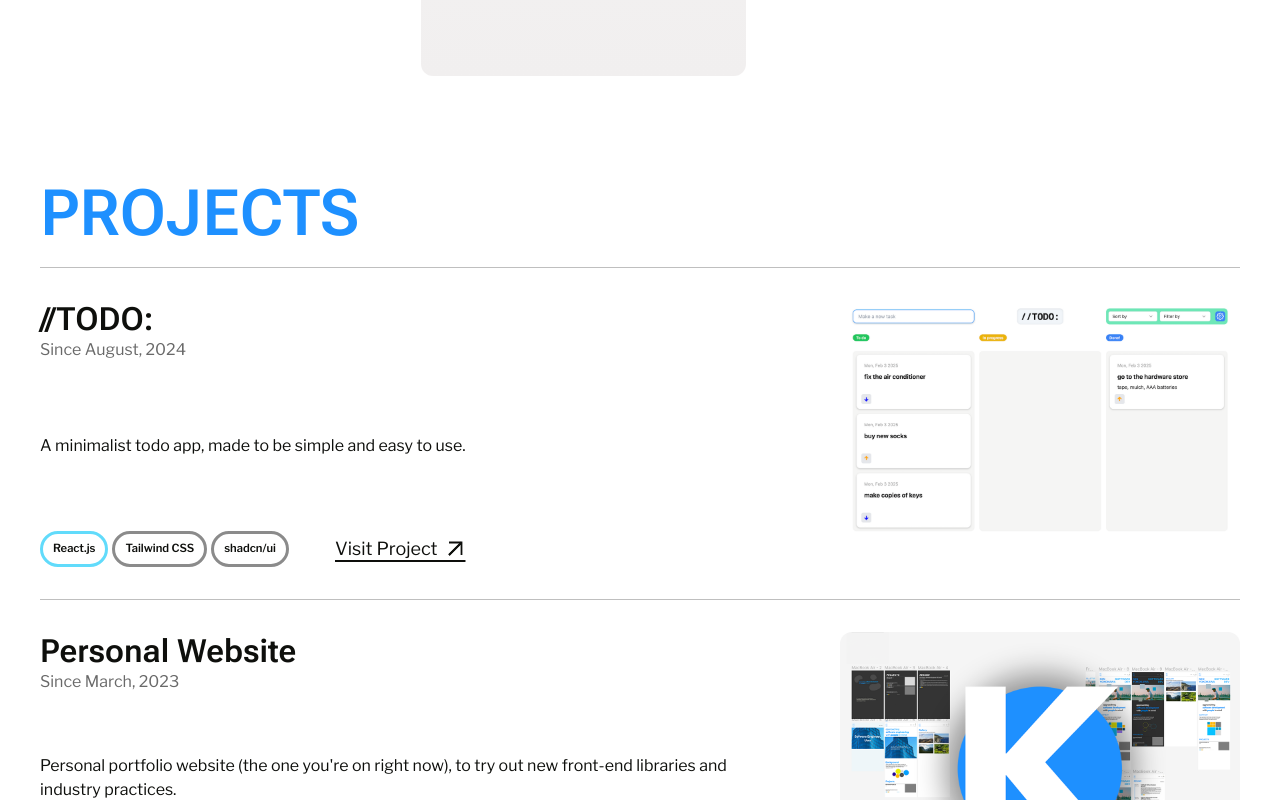
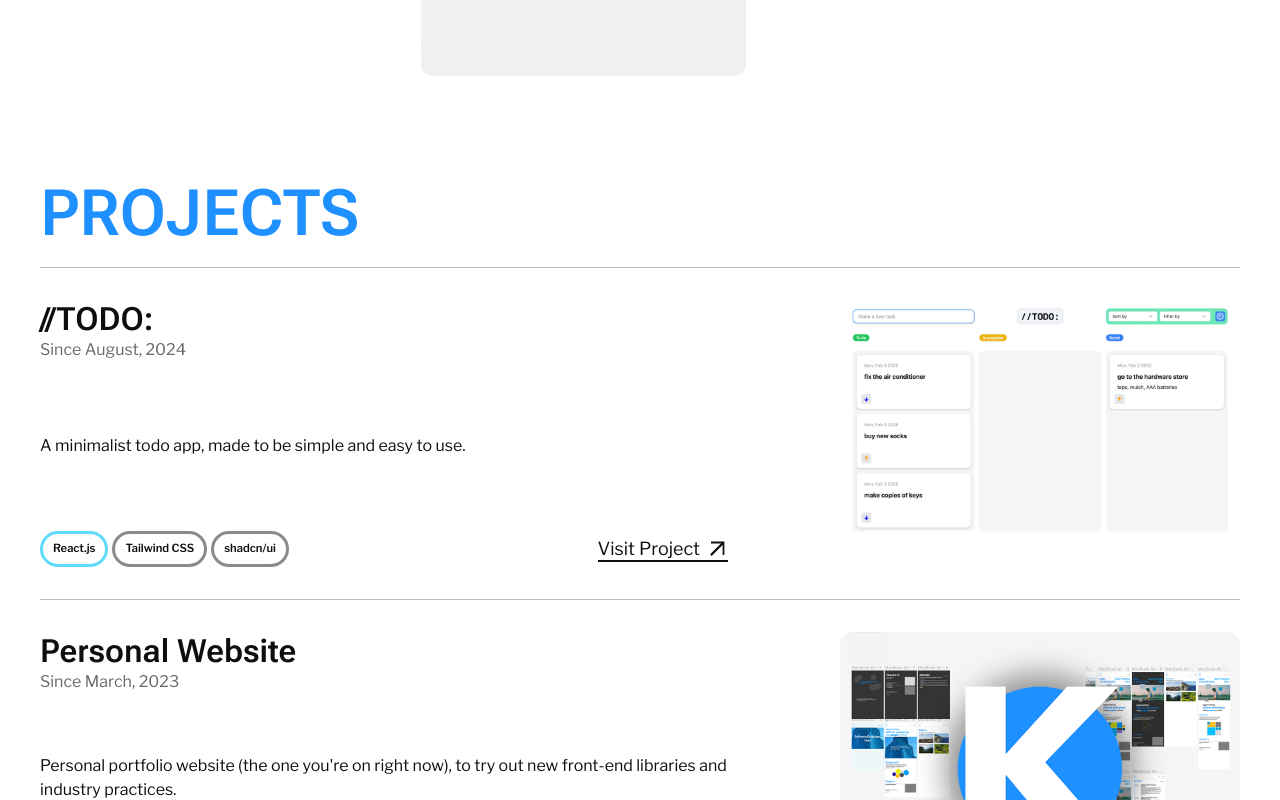
Before and after one commit to ky1044/personal-react-website, a React (Create React App) app: page / in a window 1280 px wide. Shown: the part 2062-2862 px from the top of the page. Built offline with nearby package versions, Linux system fonts and the light colour scheme; no server answers.

Commit message:
styling tweaks

```diff
--- a/src/components/projects/Projects.module.css
+++ b/src/components/projects/Projects.module.css
@@ -26,6 +26,7 @@
   flex-direction: column;
   justify-content: space-between;
   gap: 1em;
+  width: 100%;
 }
 
 .imageContainer {
--- a/src/pages/about/animation/CalendarBlock.tsx
+++ b/src/pages/about/animation/CalendarBlock.tsx
@@ -46,8 +46,7 @@ const CalendarBlock = ({ isActive }: { isActive: boolean }) => {
                       const month = quarterIndex * 4 + monthIndex + 1;
 
                       const isCurrentWave =
-                        (month === waveOffset || month === waveOffset + 1) &&
-                        year === thisYear;
+                        month === waveOffset || month === waveOffset + 1;
                       const monthStyle = isCurrentWave
                         ? { transform: "scale(1.1)" }
                         : {};
```
